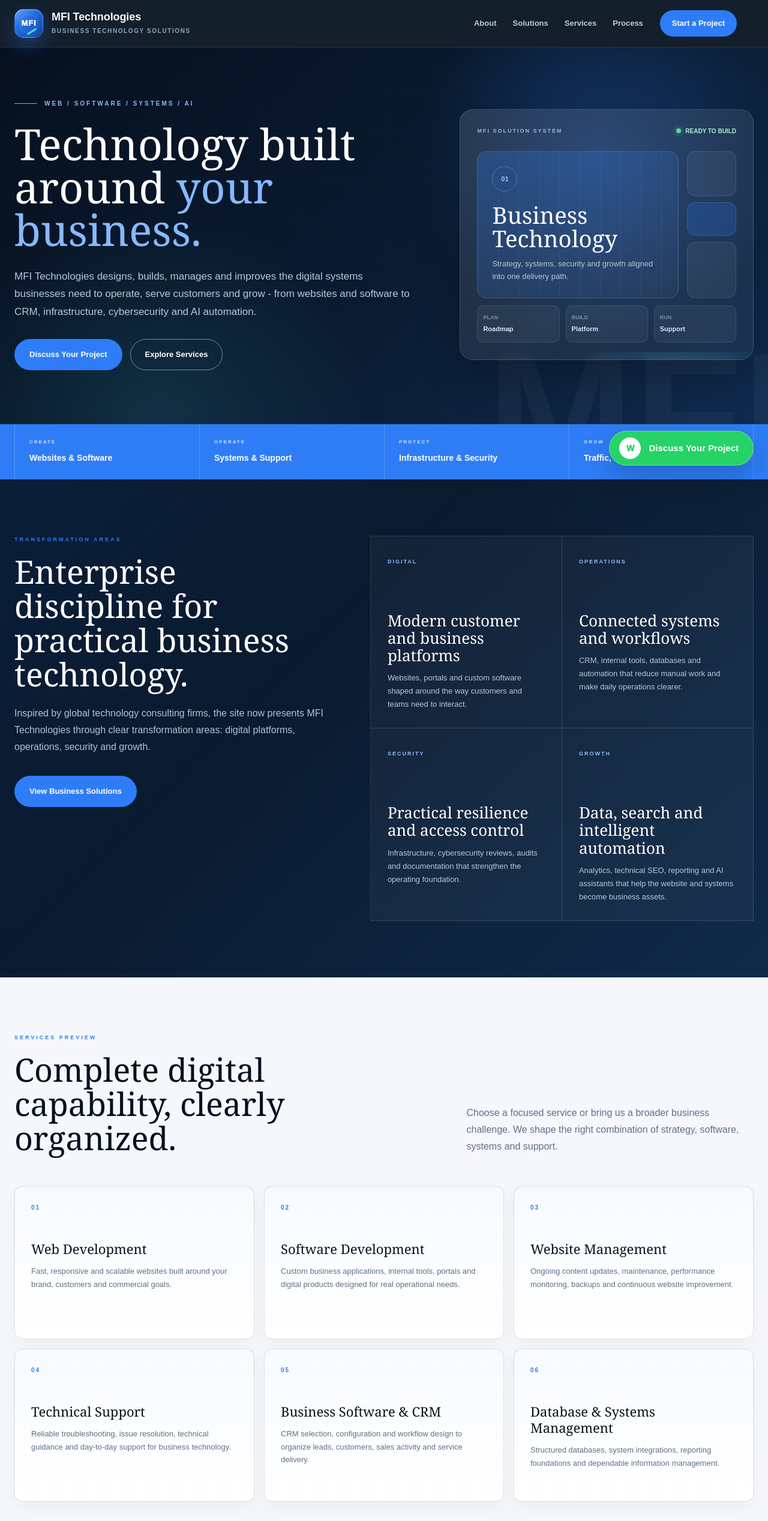
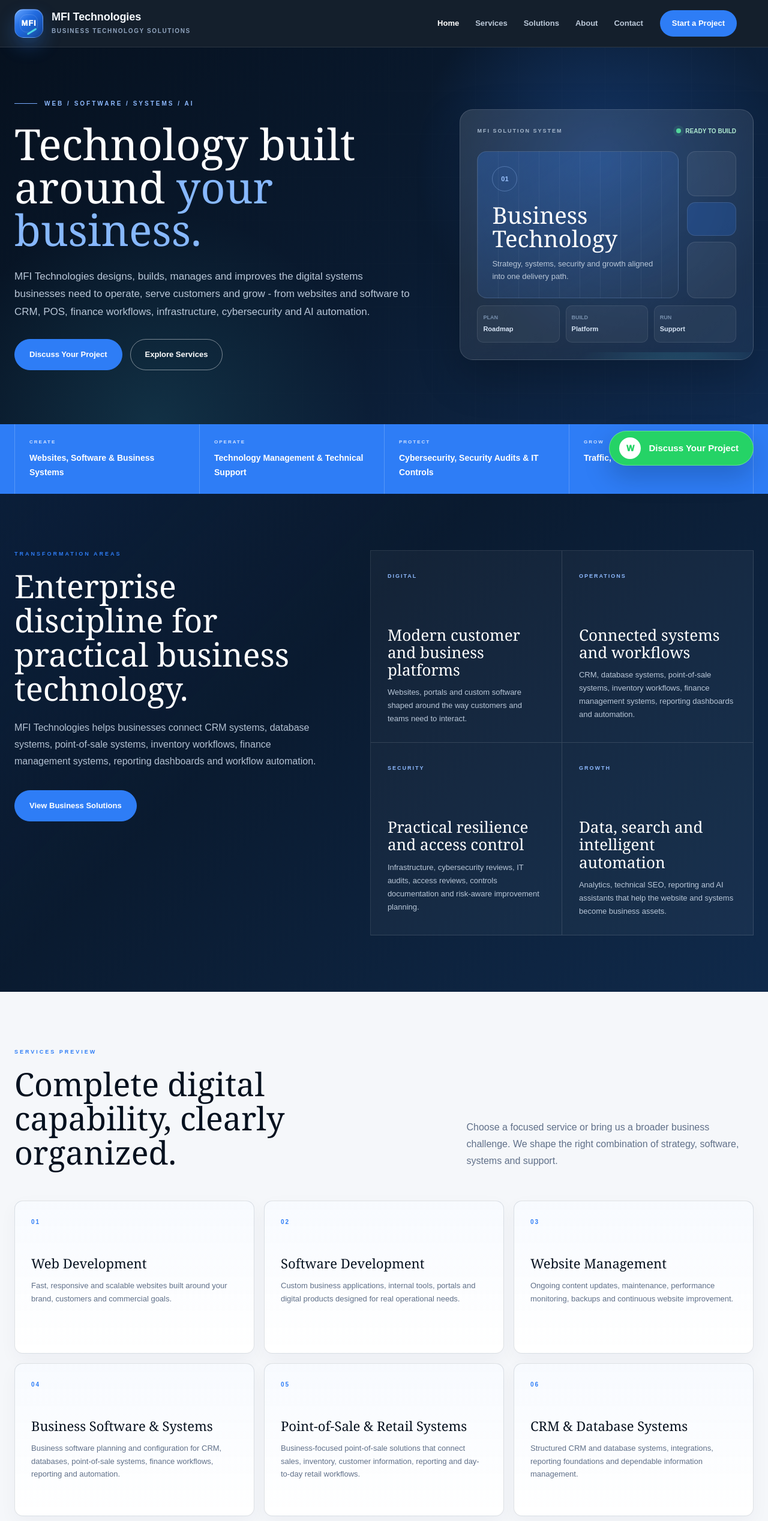
Before and after one commit to mfaroo15/my-portfolio, a Next.js app: page / in a window 1280 px wide. Shown: the top 2535 px of the page at 60% size. Built offline with nearby package versions, Linux system fonts and the light colour scheme.

Commit message:
Add POS finance and IT controls services

```diff
--- a/app/contact/page.tsx
+++ b/app/contact/page.tsx
@@ -5,7 +5,7 @@ import { contactEmail, whatsappHref, whatsappLabel, whatsappNumber } from "@/app
 
 export const metadata: Metadata = {
   title: "Start a Project | MFI Technologies",
-  description: "Contact MFI Technologies to discuss a website, software, CRM, support, cybersecurity, automation or business technology project.",
+  description: "Contact MFI Technologies to discuss websites, software, POS and retail systems, finance management systems, cybersecurity, security audits, IT controls, infrastructure or automation.",
 };
 
 export default function ContactPage() {
--- a/app/data/site.ts
+++ b/app/data/site.ts
@@ -4,10 +4,11 @@ export const whatsappNumber = "+92 332 3132729";
 export const whatsappHref = "https://wa.me/923323132729";
 
 export const navLinks = [
+  { href: "/", label: "Home" },
+  { href: "/services", label: "Services" },
+  { href: "/solutions", label: "Solutions" },
   { href: "/about", label: "About" },
-  { href: "/solutions", label: "Solutions" },
-  { href: "/services", label: "Services" },
-  { href: "/process", label: "Process" },
+  { href: "/contact", label: "Contact" },
 ];
 
 export const capabilities = [
@@ -26,10 +27,10 @@ export const capabilities = [
 ];
 
 export const coreCapabilities = [
-  { label: "CREATE", title: "Websites & Software" },
-  { label: "OPERATE", title: "Systems & Support" },
-  { label: "PROTECT", title: "Infrastructure & Security" },
-  { label: "GROW", title: "Traffic, Data & AI" },
+  { label: "CREATE", title: "Websites, Software & Business Systems" },
+  { label: "OPERATE", title: "Technology Management & Technical Support" },
+  { label: "PROTECT", title: "Cybersecurity, Security Audits & IT Controls" },
+  { label: "GROW", title: "Traffic, Data, Automation & AI" },
 ];
 
 export const transformationAreas = [
@@ -41,12 +42,12 @@ export const transformationAreas = [
   {
     label: "OPERATIONS",
     title: "Connected systems and workflows",
-    text: "CRM, internal tools, databases and automation that reduce manual work and make daily operations clearer.",
+    text: "CRM, database systems, point-of-sale systems, inventory workflows, finance management systems, reporting dashboards and automation.",
   },
   {
     label: "SECURITY",
     title: "Practical resilience and access control",
-    text: "Infrastructure, cybersecurity reviews, audits and documentation that strengthen the operating foundation.",
+    text: "Infrastructure, cybersecurity reviews, IT audits, access reviews, controls documentation and risk-aware improvement planning.",
   },
   {
     label: "GROWTH",
@@ -105,73 +106,141 @@ export const services = [
   },
   {
     code: "04",
+    title: "Business Software & Systems",
+    summary: "Business software planning and configuration for CRM, databases, point-of-sale systems, finance workflows, reporting and automation.",
+    value: "Better-connected tools that organize operational work, customer records, sales activity, approvals and management visibility.",
+    deliverables: ["Business software planning", "Workflow configuration", "Reporting dashboards", "System integration support"],
+  },
+  {
+    code: "05",
+    title: "Point-of-Sale & Retail Systems",
+    summary: "Business-focused point-of-sale solutions that connect sales, inventory, customer information, reporting and day-to-day retail workflows.",
+    value: "A retail operating environment that better supports transactions, inventory coordination, customer records and multi-location visibility.",
+    deliverables: [
+      "POS system planning and implementation",
+      "Custom point-of-sale software",
+      "Sales and transaction workflows",
+      "Product and inventory management",
+      "Customer-record management",
+      "Employee roles and access controls",
+      "Sales dashboards and operational reporting",
+      "Receipt and invoice workflows",
+      "Multi-location coordination",
+      "CRM and database integration",
+      "Existing-system integration",
+      "POS device and network support",
+      "System maintenance and technical support",
+      "Backup and recovery planning",
+      "Staff guidance and documentation",
+    ],
+  },
+  {
+    code: "06",
+    title: "CRM & Database Systems",
+    summary: "Structured CRM and database systems, integrations, reporting foundations and dependable information management.",
+    value: "Better-organized information that supports reporting, operations and future system growth.",
+    deliverables: ["CRM configuration", "Data model planning", "Database setup", "System cleanup", "Reporting foundations"],
+  },
+  {
+    code: "07",
+    title: "Finance Management Systems",
+    summary: "Business software that helps organize financial workflows, invoicing, expenses, budgets, approvals, reporting and management visibility.",
+    value: "Clearer financial operations through software, workflow automation, dashboards and integrations without providing regulated financial advice.",
+    deliverables: [
+      "Invoicing workflows",
+      "Expense tracking",
+      "Budget monitoring",
+      "Purchase and approval workflows",
+      "Financial dashboards",
+      "Management reporting",
+      "Sales and revenue reporting",
+      "Data organization",
+      "CRM and accounting-software integrations",
+      "Role-based access",
+      "Business-process automation",
+      "Database-backed financial records",
+    ],
+  },
+  {
+    code: "08",
+    title: "Business Process & Workflow Solutions",
+    summary: "Process mapping, workflow design and connected tools that make daily operations clearer and easier to manage.",
+    value: "More consistent internal work, clearer handoffs and technology that supports the real operating model.",
+    deliverables: ["Process mapping", "Workflow redesign", "Tool configuration", "Operational documentation"],
+  },
+  {
+    code: "09",
+    title: "Infrastructure & Systems Management",
+    summary: "Practical network, cloud, workplace and systems planning that supports secure and dependable operations.",
+    value: "A stronger technology foundation for the tools, access and processes your business depends on.",
+    deliverables: ["Infrastructure review", "Cloud planning", "Access structure", "Operational documentation"],
+  },
+  {
+    code: "10",
+    title: "Cybersecurity",
+    summary: "Protection-focused support for systems, networks, identities, devices, applications and business data.",
+    value: "Clearer security practices and safeguards that reduce avoidable risk while fitting the way your team actually works.",
+    deliverables: ["Security practice review", "Identity and access recommendations", "Device and application safeguards", "Risk documentation"],
+  },
+  {
+    code: "11",
+    title: "Security Audits & IT Controls",
+    summary: "Technology-risk and controls reviews covering access, documentation, evidence, governance practices and audit readiness.",
+    value: "Clearer visibility into IT risk, control gaps, documentation needs and practical remediation priorities.",
+    deliverables: [
+      "IT risk assessments",
+      "Security-practice reviews",
+      "IT general controls reviews",
+      "User-access and permissions reviews",
+      "Account lifecycle reviews",
+      "Infrastructure security reviews",
+      "System and application control reviews",
+      "Backup and recovery reviews",
+      "Change-management control reviews",
+      "Technology policies and documentation",
+      "IT asset documentation",
+      "Vendor and third-party technology-risk reviews",
+      "Audit evidence organization",
+      "Security and IT audit readiness",
+      "Risk findings and remediation planning",
+      "Control-gap identification",
+      "Practical improvement recommendations",
+    ],
+  },
+  {
+    code: "12",
     title: "Technical Support",
     summary: "Reliable troubleshooting, issue resolution, technical guidance and day-to-day support for business technology.",
     value: "Practical support that helps reduce downtime, unblock teams and keep everyday systems working.",
     deliverables: ["Issue diagnosis", "User support", "Vendor coordination", "Documentation updates"],
   },
   {
-    code: "05",
-    title: "Business Software & CRM",
-    summary: "CRM selection, configuration and workflow design to organize leads, customers, sales activity and service delivery.",
-    value: "Cleaner customer and operational data so teams can follow up, serve clients and manage work with less friction.",
-    deliverables: ["CRM evaluation", "Pipeline setup", "Workflow configuration", "Team handoff guidance"],
+    code: "13",
+    title: "Technology Consulting",
+    summary: "Clear technology roadmaps, vendor guidance, solution evaluation and implementation planning for growing businesses.",
+    value: "A grounded path through technology decisions, priorities and vendor choices aligned with operational objectives.",
+    deliverables: ["Technology assessment", "Roadmap planning", "Vendor review", "Implementation guidance"],
   },
   {
-    code: "06",
-    title: "Database & Systems Management",
-    summary: "Structured databases, system integrations, reporting foundations and dependable information management.",
-    value: "Better-organized information that supports reporting, operations and future system growth.",
-    deliverables: ["Data model planning", "Database setup", "System cleanup", "Reporting foundations"],
-  },
-  {
-    code: "07",
-    title: "Infrastructure",
-    summary: "Practical network, cloud, workplace and systems planning that supports secure and dependable operations.",
-    value: "A stronger technology foundation for the tools, access and processes your business depends on.",
-    deliverables: ["Infrastructure review", "Cloud planning", "Access structure", "Operational documentation"],
-  },
-  {
-    code: "08",
-    title: "Cybersecurity",
-    summary: "Security reviews, audits, access practices, risk awareness, documentation and safeguards built into business processes.",
-    value: "Clearer security practices that reduce avoidable risk while fitting the way your team actually works.",
-    deliverables: ["Security review", "Access audit", "Risk documentation", "Policy and safeguard recommendations"],
-  },
-  {
-    code: "09",
+    code: "14",
     title: "Digital Transformation",
     summary: "Modernizing manual work through better software, connected systems, automation and data-driven processes.",
     value: "Less manual drag and more consistent operations through practical modernization.",
     deliverables: ["Workflow assessment", "System recommendations", "Automation planning", "Implementation roadmap"],
   },
   {
-    code: "10",
-    title: "Technology Consulting",
-    summary: "Clear technology roadmaps, vendor guidance, solution evaluation and implementation planning for growing businesses.",
-    value: "A grounded path through technology decisions, priorities and vendor choices.",
-    deliverables: ["Technology assessment", "Roadmap planning", "Vendor review", "Implementation guidance"],
-  },
-  {
-    code: "11",
+    code: "15",
     title: "AI Chatbots & Automation",
     summary: "Customer-service chatbots, internal knowledge assistants and workflow automation designed around useful outcomes.",
     value: "Useful automation that saves time, improves response quality and supports customer or team workflows.",
     deliverables: ["Use-case planning", "Bot flow design", "Knowledge setup", "Automation testing"],
   },
   {
-    code: "12",
-    title: "Website Traffic, Technical SEO, Analytics and Conversion Optimization",
+    code: "16",
+    title: "Website Traffic, Analytics & Technical SEO",
     summary: "Technical SEO, analytics, speed optimization, conversion improvements and measurable website-traffic strategy.",
     value: "A website that is easier to find, easier to measure and easier for visitors to act on.",
     deliverables: ["Technical SEO review", "Analytics setup", "Performance improvements", "Conversion recommendations"],
-  },
-  {
-    code: "13",
-    title: "Business Process & Workflow Solutions",
-    summary: "Process mapping, workflow design and connected tools that make daily operations clearer and easier to manage.",
-    value: "More consistent internal work, clearer handoffs and technology that supports the real operating model.",
-    deliverables: ["Process mapping", "Workflow redesign", "Tool configuration", "Operational documentation"],
   },
 ];
 
@@ -199,16 +268,24 @@ export const solutions = [
     title: "Manage and Support Existing Systems",
     challenge: "Your team needs dependable support for websites, tools, users, vendors and day-to-day technology issues.",
     approach: "We stabilize recurring needs, document the environment and provide structured support that keeps work moving.",
-    services: ["Technical Support", "Website Management", "Database & Systems Management"],
+    services: ["Technical Support", "Website Management", "CRM & Database Systems"],
     outcome: "Better continuity, clearer ownership and fewer unresolved technology issues.",
   },
   {
     label: "CONNECT",
     title: "Implement CRM and Business Software",
     challenge: "Customer, sales and service data may be scattered across spreadsheets, inboxes and disconnected systems.",
-    approach: "We evaluate business requirements, configure CRM or business software and design workflows around how your team works.",
-    services: ["Business Software & CRM", "Database & Systems Management", "Technology Consulting"],
+    approach: "We evaluate business requirements, configure CRM, database, finance or business software and design workflows around how your team works.",
+    services: ["Business Software & Systems", "CRM & Database Systems", "Finance Management Systems", "Technology Consulting"],
     outcome: "A more organized system for leads, customers, tasks and operational visibility.",
+  },
+  {
+    label: "RETAIL",
+    title: "Modernize Sales & Retail Operations",
+    challenge: "Retail and service businesses often rely on disconnected systems for sales, inventory, customer records, reporting, and location management.",
+    approach: "We assess operational requirements and help plan, implement, customize, and support point-of-sale and retail systems that connect essential business workflows.",
+    services: ["Point-of-Sale Systems", "Business Software", "CRM & Databases", "Inventory Workflows", "Reporting & Analytics", "Infrastructure", "Technical Support"],
+    outcome: "A more connected operating environment with clearer sales visibility, improved inventory coordination, and technology that better supports daily business activity.",
   },
   {
     label: "AUTOMATE",
@@ -220,18 +297,18 @@ export const solutions = [
   },
   {
     label: "PROTECT",
-    title: "Strengthen Infrastructure and Cybersecurity",
-    challenge: "Growing businesses need reliable systems, controlled access and security practices that match operational risk.",
-    approach: "We review infrastructure, access, documentation and security practices, then recommend safeguards that fit the business.",
-    services: ["Infrastructure", "Cybersecurity", "Technical Support"],
-    outcome: "A stronger operating foundation with clearer risk visibility and better security habits.",
+    title: "Strengthen Infrastructure, Cybersecurity & IT Controls",
+    challenge: "Growing businesses need dependable infrastructure, controlled access, documented IT processes, and security practices aligned with operational risk.",
+    approach: "We review infrastructure, system access, documentation, security practices, and relevant IT controls. We then identify gaps and recommend practical safeguards and process improvements suited to the business.",
+    services: ["Infrastructure", "Cybersecurity", "Security Audits", "IT Controls", "Technology Risk", "Access Reviews", "Technical Support"],
+    outcome: "A stronger technology foundation with clearer risk visibility, better-documented controls, improved security practices, and greater audit readiness.",
   },
   {
     label: "GROW",
     title: "Improve Website Traffic and Conversions",
     challenge: "Your website needs to attract the right visitors, load well, measure activity and turn interest into action.",
     approach: "We improve technical SEO, analytics, performance and conversion paths so the site can work harder as a business asset.",
-    services: ["Website Traffic, Technical SEO, Analytics and Conversion Optimization", "Web Development", "Website Management"],
+    services: ["Website Traffic, Analytics & Technical SEO", "Web Development", "Website Management"],
     outcome: "A more measurable digital presence with clearer customer journeys.",
   },
   {
@@ -245,3 +322,20 @@ export const solutions = [
 ];
 
 export const homeSolutionPreview = solutions.slice(0, 4);
+
+export const contactServiceOptions = [
+  "Website Development",
+  "Software Development",
+  "Website Management",
+  "Point-of-Sale & Retail Systems",
+  "CRM & Database Systems",
+  "Finance Management Systems",
+  "Security Audit & IT Controls",
+  "Cybersecurity",
+  "Infrastructure & Systems",
+  "Technology Consulting",
+  "Technical Support",
+  "AI & Automation",
+  "Digital Transformation",
+  "Other",
+];
--- a/app/globals.css
+++ b/app/globals.css
@@ -218,17 +218,6 @@ main {
     radial-gradient(circle at 78% 30%, rgba(46, 125, 246, 0.28), transparent 28%),
     radial-gradient(circle at 20% 100%, rgba(77, 216, 232, 0.12), transparent 30%),
     linear-gradient(135deg, #06111f 0%, #0a1b31 55%, #102b50 100%);
-}
-
-.page-hero::after {
-  content: "MFI";
-  position: absolute;
-  right: -3vw;
-  bottom: -8vw;
-  color: rgba(255, 255, 255, 0.035);
-  font-size: clamp(170px, 23vw, 360px);
-  font-weight: 900;
-  line-height: 0.8;
 }
 
 .page-hero::before {
--- a/app/layout.tsx
+++ b/app/layout.tsx
@@ -10,7 +10,7 @@ export const metadata: Metadata = {
     default: "MFI Technologies | Business Technology Solutions",
     template: "%s",
   },
-  description: "Business technology solutions for websites, software, systems, cybersecurity, data and AI automation.",
+  description: "Business technology solutions for websites, software, point-of-sale systems, finance management systems, cybersecurity, IT controls, infrastructure and AI automation.",
 };
 
 export default function RootLayout({
--- a/app/page.tsx
+++ b/app/page.tsx
@@ -15,7 +15,7 @@ import {
 
 export const metadata: Metadata = {
   title: "MFI Technologies | Business Technology Solutions",
-  description: "MFI Technologies designs, builds, manages and improves websites, software, business systems, cybersecurity and AI automation.",
+  description: "MFI Technologies designs, builds, manages and improves websites, software, business systems, point-of-sale systems, cybersecurity, IT controls and AI automation.",
 };
 
 export default function Home() {
@@ -28,7 +28,7 @@ export default function Home() {
             Technology built around <span>your business.</span>
           </>
         }
-        text="MFI Technologies designs, builds, manages and improves the digital systems businesses need to operate, serve customers and grow - from websites and software to CRM, infrastructure, cybersecurity and AI automation."
+        text="MFI Technologies designs, builds, manages and improves the digital systems businesses need to operate, serve customers and grow - from websites and software to CRM, POS, finance workflows, infrastructure, cybersecurity and AI automation."
       >
         <ButtonLink href="/contact" variant="primary">
           Discuss Your Project
@@ -53,7 +53,7 @@ export default function Home() {
             <div className="section-kicker">TRANSFORMATION AREAS</div>
             <h2 className="section-title">Enterprise discipline for practical business technology.</h2>
             <p className="section-intro">
-              Inspired by global technology consulting firms, the site now presents MFI Technologies through clear transformation areas: digital platforms, operations, security and growth.
+              MFI Technologies helps businesses connect CRM systems, database systems, point-of-sale systems, inventory workflows, finance management systems, reporting dashboards and workflow automation.
             </p>
             <div className="section-action">
               <ButtonLink href="/solutions" variant="primary">
--- a/app/services/page.tsx
+++ b/app/services/page.tsx
@@ -6,7 +6,7 @@ import { services } from "@/app/data/site";
 
 export const metadata: Metadata = {
   title: "Technology Services | MFI Technologies",
-  description: "Explore MFI Technologies services for websites, software, support, CRM, systems, infrastructure, cybersecurity, AI automation and digital growth.",
+  description: "Explore MFI Technologies services for websites, software, POS and retail systems, CRM and databases, finance management systems, cybersecurity, IT controls, infrastructure and AI automation.",
 };
 
 export default function ServicesPage() {
@@ -14,8 +14,8 @@ export default function ServicesPage() {
     <main>
       <PageHero
         eyebrow="TECHNOLOGY SERVICES"
-        title="Complete digital capability for growing businesses."
-        text="MFI Technologies brings strategy, implementation and ongoing support together across websites, software, systems, cybersecurity, data and automation."
+        title="Complete digital capability for business operations."
+        text="MFI Technologies brings strategy, implementation and ongoing support together across websites, software, business systems, POS, finance workflows, cybersecurity, IT controls, data and automation."
       />
 
       <section className="section services">
--- a/app/solutions/page.tsx
+++ b/app/solutions/page.tsx
@@ -6,7 +6,7 @@ import { solutions } from "@/app/data/site";
 
 export const metadata: Metadata = {
   title: "Business Technology Solutions | MFI Technologies",
-  description: "Business technology solutions organized around launches, platform improvements, CRM, automation, cybersecurity, growth and technology roadmaps.",
+  description: "Business technology solutions for digital products, POS and retail operations, CRM, finance systems, automation, cybersecurity, IT controls, infrastructure and technology roadmaps.",
 };
 
 export default function SolutionsPage() {
@@ -15,7 +15,7 @@ export default function SolutionsPage() {
       <PageHero
         eyebrow="BUSINESS SOLUTIONS"
         title="Technology organized around business problems."
-        text="The right solution starts with the operational challenge, not the tool. MFI Technologies connects customer needs, workflows, risk and growth priorities to practical implementation."
+        text="The right solution starts with the operational challenge, not the tool. MFI Technologies connects customer needs, workflows, retail operations, technology risk, controls and growth priorities to practical implementation."
       />
 
       <section className="section solutions">
```
Also changed, not shown: app/about/page.tsx (+4 -3 lines), app/contact/ContactForm.tsx (+4 -4 lines).
